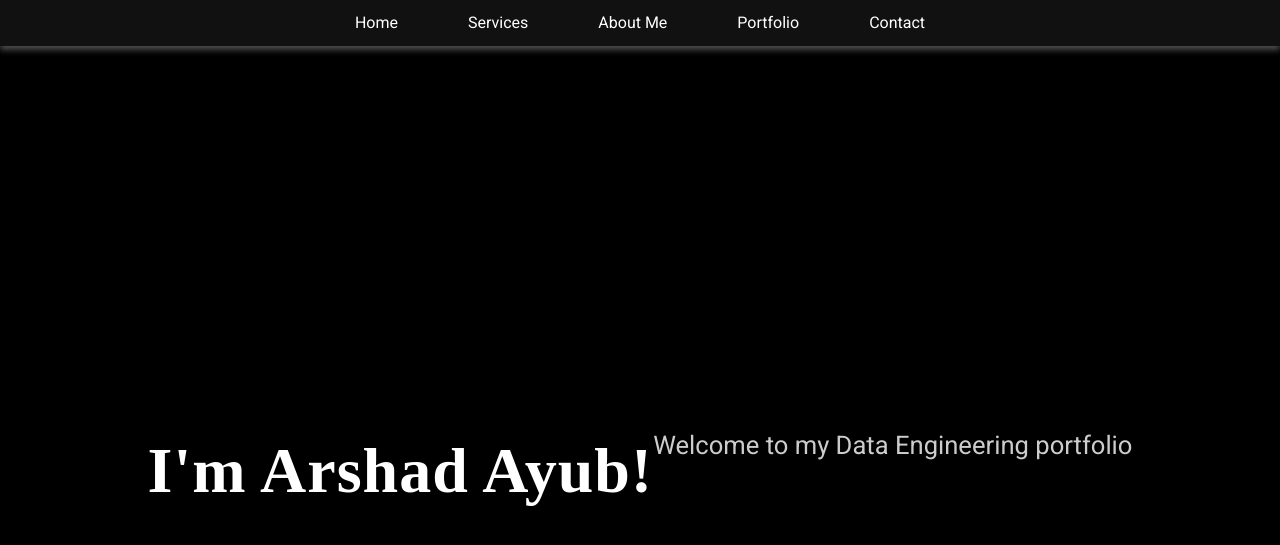
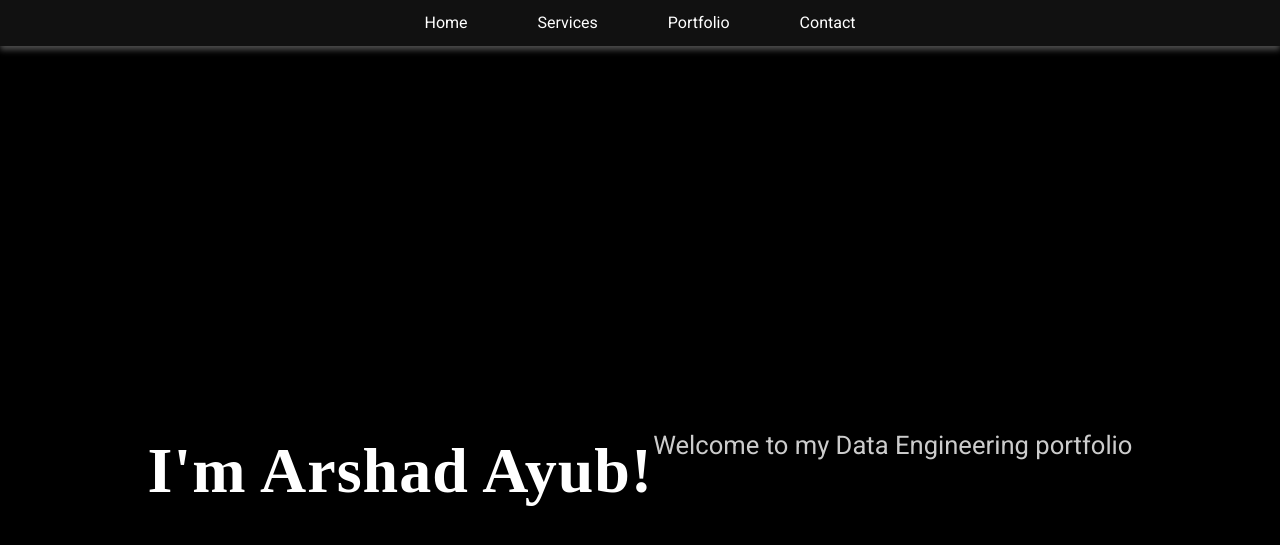
Before and after one commit to arshadsm/arshadsm.github.io, a Jekyll site: the page built from index.md, in a window 1280 px wide and 900 px high. Shown: the top 545 px of the window. Built offline with Jekyll 4.4.1, drawn with Linux system fonts in a browser that asks for light colours.

Commit message:
Update default.html

```diff
--- a/_layouts/default.html
+++ b/_layouts/default.html
@@ -13,7 +13,7 @@
     <ul>
       <li><a href="#home">Home</a></li>
       <li><a href="#services">Services</a></li>
-      <li><a href="#about-me">About Me</a></li>
+      <!-- <li><a href="#about-me">About Me</a></li> -->
       <li><a href="#portfolio">Portfolio</a></li>
       <li><a href="#contact">Contact</a></li>
     </ul>
```
